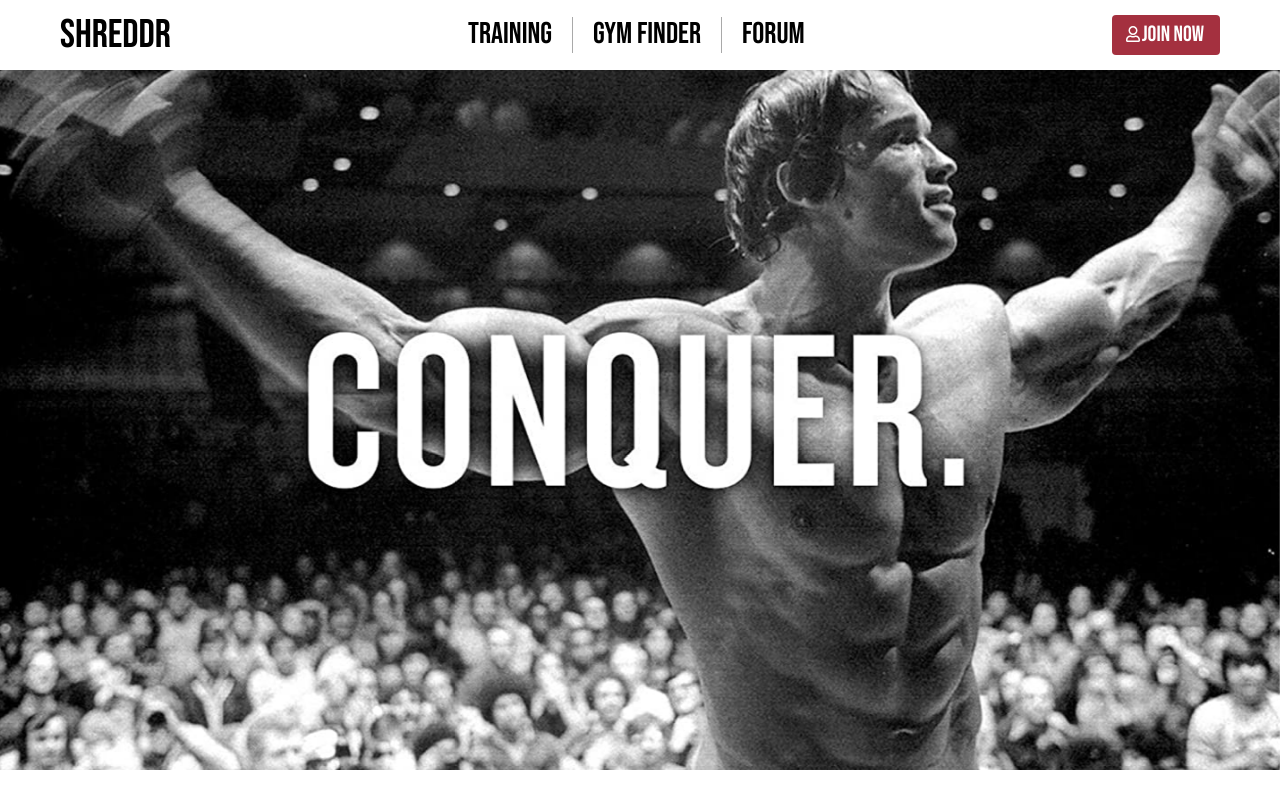
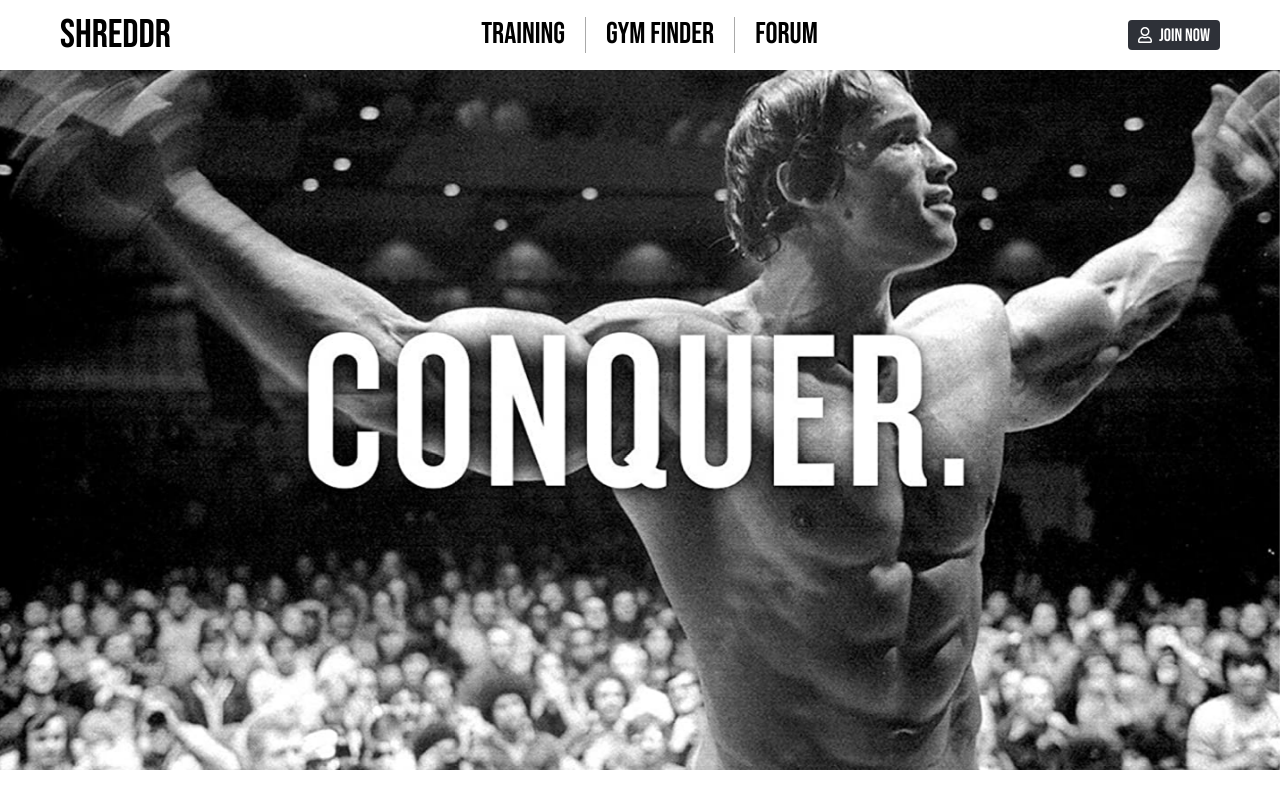
Before and after one commit to jaedashson/shreddr, a React (Create React App) app in the folder frontend/: page /#/ in a window 1280 px wide. Built offline with nearby package versions, Linux system fonts and the light colour scheme.

Commit message:
fix signup and styling

```diff
--- a/frontend/src/components/profile/profile.jsx
+++ b/frontend/src/components/profile/profile.jsx
@@ -115,21 +115,17 @@ class Profile extends React.Component {
           <Line type="monotone" dataKey="weight" stroke="#000000" />
           <CartesianGrid stroke="#ccc" strokeDasharray="5 5" />
           <XAxis dataKey="date" />
-          {/* <YAxis /> */}
           <YAxis type="number"
             domain={[minWeight - 10, maxWeight + 10]}
             ticks={yDomain}
-            // dataKey="weight"
-            // interval={0}
-            // label={{ value: 'weight', angle: -90, position: 'insideLeft' }}
             />
           <Tooltip />
         </LineChart>
       );
     } else if (user.bodyweights.length === 0) {
       renderLineChart = (
-        <div>
-          <span>wuh-woh! wooks wike you don't have any weights. pwease add a new weight to twack your pwogwess!</span>
+        <div className="nchart-error-wrapper">
+          <span className="nchart-error">wuh-woh! wooks wike you don't have any weights. pwease add a new weight to twack your pwogwess!</span>
         </div>
       )
     }
--- a/frontend/src/components/session/signup_form.jsx
+++ b/frontend/src/components/session/signup_form.jsx
@@ -66,7 +66,8 @@ class SignupForm extends React.Component {
       if (err.errors) {
         this.props.openModal('signup');
       } else {
-        this.props.closeModal();
+        let loginUser = { email: this.state.email, password: this.state.password}
+        this.props.login(loginUser).then(() => this.props.closeModal());
       }
     })
   }
--- a/frontend/src/components/session/signup_form_container.js
+++ b/frontend/src/components/session/signup_form_container.js
@@ -1,5 +1,5 @@
 import { connect } from 'react-redux';
-import { signup } from '../../actions/session_actions';
+import { signup, login } from '../../actions/session_actions';
 import { closeModal, openModal } from '../../actions/modal_actions'
 import SignupForm from './signup_form.jsx';
 
@@ -8,6 +8,7 @@ const mapStateToProps = state => ({
 });
 
 const mapDispatchToProps = dispatch => ({
+    login: user => { return dispatch(login(user)) },
     signup: user => { return dispatch(signup(user)) },
     closeModal: () => dispatch(closeModal()),
     openModal: type => dispatch(openModal(type))
--- a/frontend/src/components/splash/navbar.jsx
+++ b/frontend/src/components/splash/navbar.jsx
@@ -11,24 +11,26 @@ class Navbar extends React.Component {
 
     let btn;
     if (isAuthenticated) {
+      const firstName = this.props.currentUser.fName.charAt(0).toUpperCase() + this.props.currentUser.fName.slice(1);
       btn = (
         <>
-          <Link to={`/users/${currentUser.id}`}><FontAwesomeIcon className="nav-bar-profile-icon" icon="user-circle" /></Link>
-          <button>
-            <span className="btn-text"
-              onClick={() => logout()}
-            >Logout</span>
+          <Link to={`/users/${currentUser.id}`} style={{ textDecoration: 'none' }}>
+            <div className="profile-wrapper">
+              <FontAwesomeIcon className="nav-bar-profile-icon" icon="user-circle" />
+              <div className="nav-name">{firstName}</div>
+            </div>
+          </Link>
+          <button className="logout-btn">
+            <span className="btn-text" onClick={() => logout()}>Logout</span>
           </button>
         </>
       )
 
     } else {
       btn = (
-        <button>
-          <FontAwesomeIcon icon={['far', 'user']}
-            className="fa-user" />
-          <span className="btn-text"
-            onClick={() => openModal('signup')}>Join Now</span>
+        <button className="login-btn">
+          <FontAwesomeIcon icon={['far', 'user']} className="fa-user" />
+          <span className="btn-text" onClick={() => openModal('signup')}>Join Now</span>
         </button>
       )
     }
--- a/frontend/src/stylesheets/profile.scss
+++ b/frontend/src/stylesheets/profile.scss
@@ -247,10 +247,23 @@ section.profile {
         border-left: 1px solid rgb(206, 208, 212);
         border-right: 1px solid rgb(206, 208, 212);
         height: 400px;
+        display: flex;
+        justify-content: center;
+        align-items: center;
 
         .weight-chart {
           // margin: auto;
           padding-top: 40px;
+        }
+
+        .nchart-error-wrapper {
+          display: flex;
+          justify-content: center;
+
+          .nchart-error {
+            font-size: 34px;
+            text-align: center;
+          }
         }
       }
     }
--- a/frontend/src/stylesheets/splash.scss
+++ b/frontend/src/stylesheets/splash.scss
@@ -52,36 +52,67 @@ section.splash {
       display: flex;
       align-items: center;
 
-      button {
-        background-color: #A4303F;
+      .login-btn {
+        background-color: #2E3138;
         display: flex;
         align-items: center;
         justify-content: center;
         border: none;
         border-radius: 4px;
         color: white;
-        height: 40px;
+        padding: 0px 10px;
+
+        span.btn-text {
+          font-family: Bebas Neue;
+          font-size: 18px;
+          padding: 5px 0px;
+          margin-left: 7px;
+          position: relative;
+          top: 1px;
+        }
+
+        .fa-user {
+          font-size: 16px;
+        }
+      }
+
+      .logout-btn {
+        background-color: #2E3138;
+        display: flex;
+        align-items: center;
+        justify-content: center;
+        border: none;
+        border-radius: 4px;
+        color: white;
+        padding: 0px 10px;
         margin-left: 10px;
 
         span.btn-text {
           font-family: Bebas Neue;
-          font-size: 22px;
-          padding: 4px 10px;
-        }
-
-        .fa-user {
-          font-size: 16px;
+          font-size: 18px;
+          padding: 5px 0px;
           position: relative;
-          bottom: 1px;
-          left: 8px;
+          top: 1px;
         }
       }
 
-      .nav-bar-profile-icon {
+      .profile-wrapper {
         color: #000000;
-        font-size: 34px;
-        margin-right: 5px;
-        cursor: pointer;
+        display: flex;
+        flex-direction: row;
+        align-items: center;
+
+        .nav-bar-profile-icon {
+          font-size: 20px;
+          margin-right: 5px;
+          cursor: pointer;
+        }
+
+        .nav-name {
+          font-family: Bebas Neue;
+          font-size: 20px;
+          padding: 0px 5px 0px 3px;
+        }
       }
     }
   }
```
Also changed, not shown: 2 other files (tests, documents, lock files or other folders).
